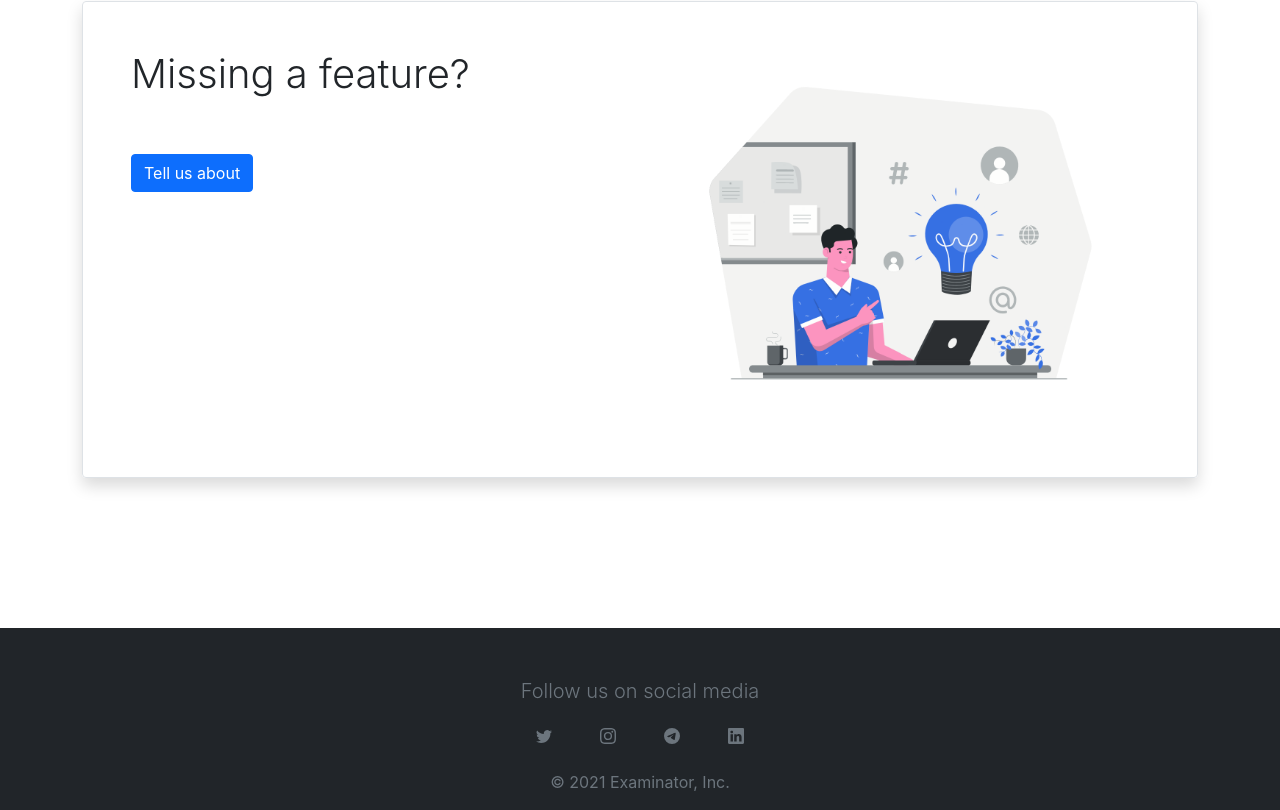
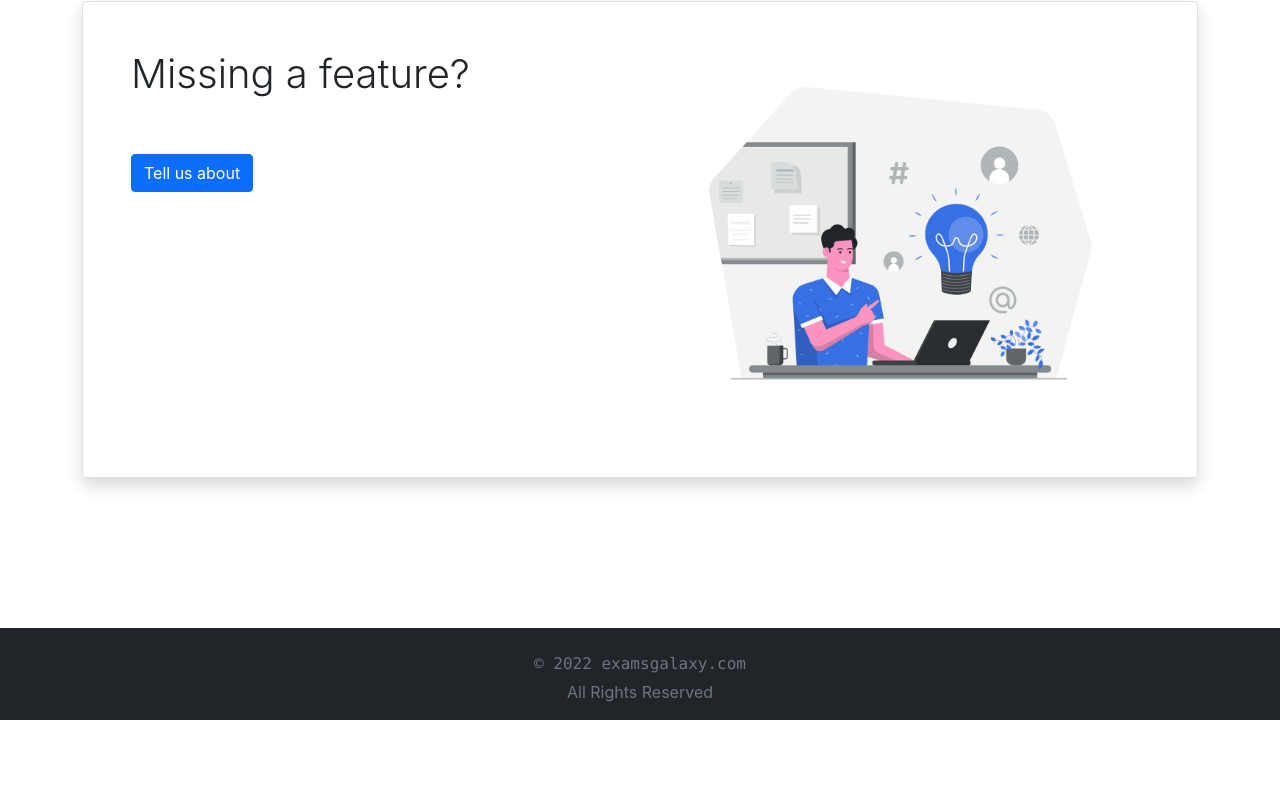
Before and after one commit to alireza-jahandoost/main-app-examining, a Next.js app: page / in a window 1280 px wide. Shown: the part 2998-3808 px from the top of the page. After the commit the page ends 3718 px from the top, so only its background shows below. Built offline with nearby package versions, Linux system fonts and the light colour scheme.

Commit message:
Remove social media from footer

```diff
--- a/components/layout/footer.component.jsx
+++ b/components/layout/footer.component.jsx
@@ -1,7 +1,7 @@
 import { Container, Row, Col } from "react-bootstrap";
-import { BsTwitter, BsTelegram, BsInstagram, BsLinkedin } from "react-icons/bs";
-import icons from "../../styles/icons.module.css";
-import externalRoutes from "../../constants/external-routes.constant";
+// import { BsTwitter, BsTelegram, BsInstagram, BsLinkedin } from "react-icons/bs";
+// import icons from "../../styles/icons.module.css";
+// import externalRoutes from "../../constants/external-routes.constant";
 
 const Footer = () => {
   return (
@@ -10,53 +10,56 @@ const Footer = () => {
         id="footer"
         data-testid="footer"
         fluid={true}
-        className="bg-dark text-muted px-5 pt-5"
+        className="bg-dark text-muted px-5"
       >
         <Container>
+          {
+            //                 <Row>
+            //   <Col xs={12}>
+            //     <p className="text-center lead">Follow us on social media</p>
+            //   </Col>
+            //   <Col>
+            //     <div className="d-flex justify-content-center">
+            //       <div className="mx-3">
+            //         <a
+            //           href={externalRoutes.twitter}
+            //           className={`rounded-circle p-2 ${icons.twitter}`}
+            //         >
+            //           <BsTwitter />
+            //         </a>
+            //       </div>
+            //       <div className="mx-3">
+            //         <a
+            //           href={externalRoutes.instagram}
+            //           className={`rounded-circle p-2 ${icons.instagram}`}
+            //         >
+            //           <BsInstagram />
+            //         </a>
+            //       </div>
+            //       <div className="mx-3">
+            //         <a
+            //           href={externalRoutes.telegram}
+            //           className={`rounded-circle p-2 ${icons.telegram}`}
+            //         >
+            //           <BsTelegram />
+            //         </a>
+            //       </div>
+            //       <div className="mx-3">
+            //         <a
+            //           href={externalRoutes.linkedin}
+            //           className={`rounded-circle p-2 ${icons.linkedin}`}
+            //         >
+            //           <BsLinkedin />
+            //         </a>
+            //       </div>
+            //     </div>
+            //   </Col>
+            // </Row>
+          }
           <Row>
-            <Col xs={12}>
-              <p className="text-center lead">Follow us on social media</p>
-            </Col>
-            <Col>
-              <div className="d-flex justify-content-center">
-                <div className="mx-3">
-                  <a
-                    href={externalRoutes.twitter}
-                    className={`rounded-circle p-2 ${icons.twitter}`}
-                  >
-                    <BsTwitter />
-                  </a>
-                </div>
-                <div className="mx-3">
-                  <a
-                    href={externalRoutes.instagram}
-                    className={`rounded-circle p-2 ${icons.instagram}`}
-                  >
-                    <BsInstagram />
-                  </a>
-                </div>
-                <div className="mx-3">
-                  <a
-                    href={externalRoutes.telegram}
-                    className={`rounded-circle p-2 ${icons.telegram}`}
-                  >
-                    <BsTelegram />
-                  </a>
-                </div>
-                <div className="mx-3">
-                  <a
-                    href={externalRoutes.linkedin}
-                    className={`rounded-circle p-2 ${icons.linkedin}`}
-                  >
-                    <BsLinkedin />
-                  </a>
-                </div>
-              </div>
-            </Col>
-          </Row>
-          <Row>
-            <Col className="d-flex justify-content-center pt-4">
-              <p>© 2021 Examinator, Inc.</p>
+            <Col className="d-flex flex-column align-items-center pt-4">
+              <p className="font-monospace mb-1">© 2022 examsgalaxy.com</p>
+              <p>All Rights Reserved</p>
             </Col>
           </Row>
         </Container>
```
